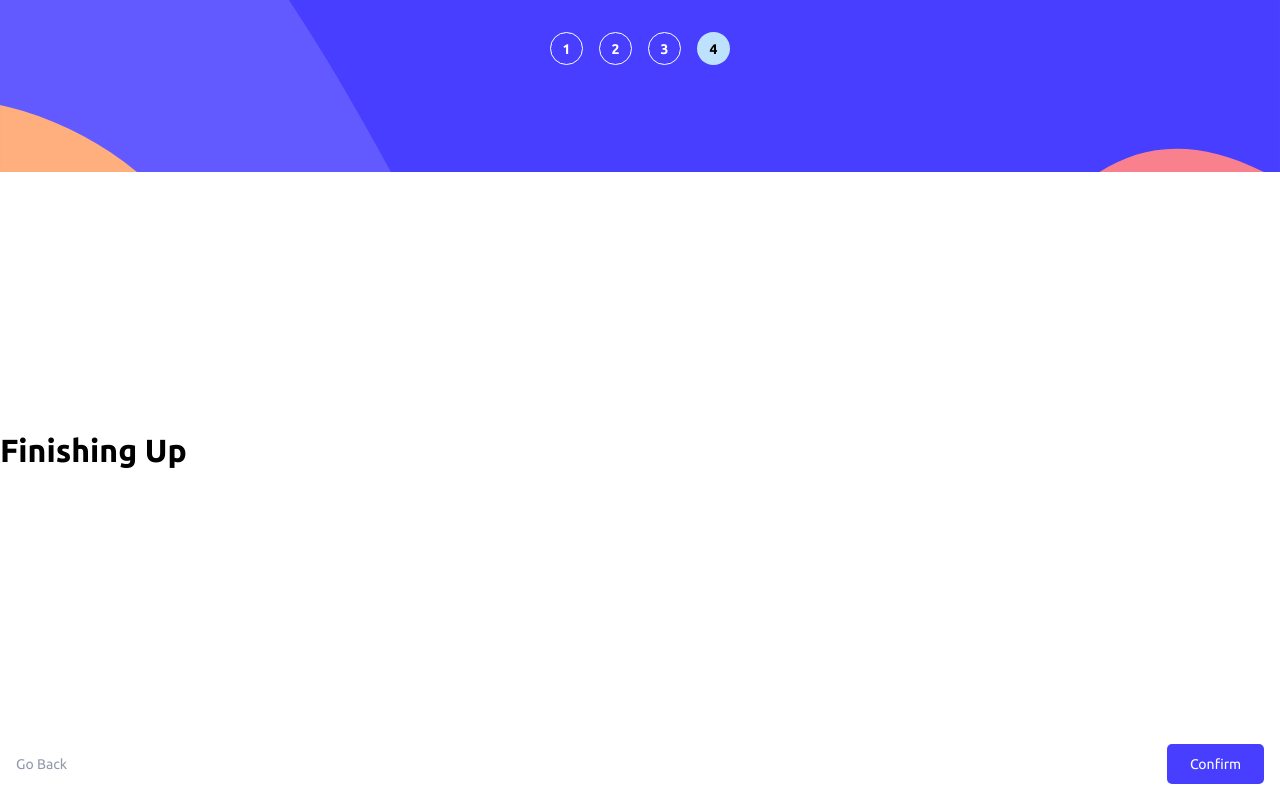
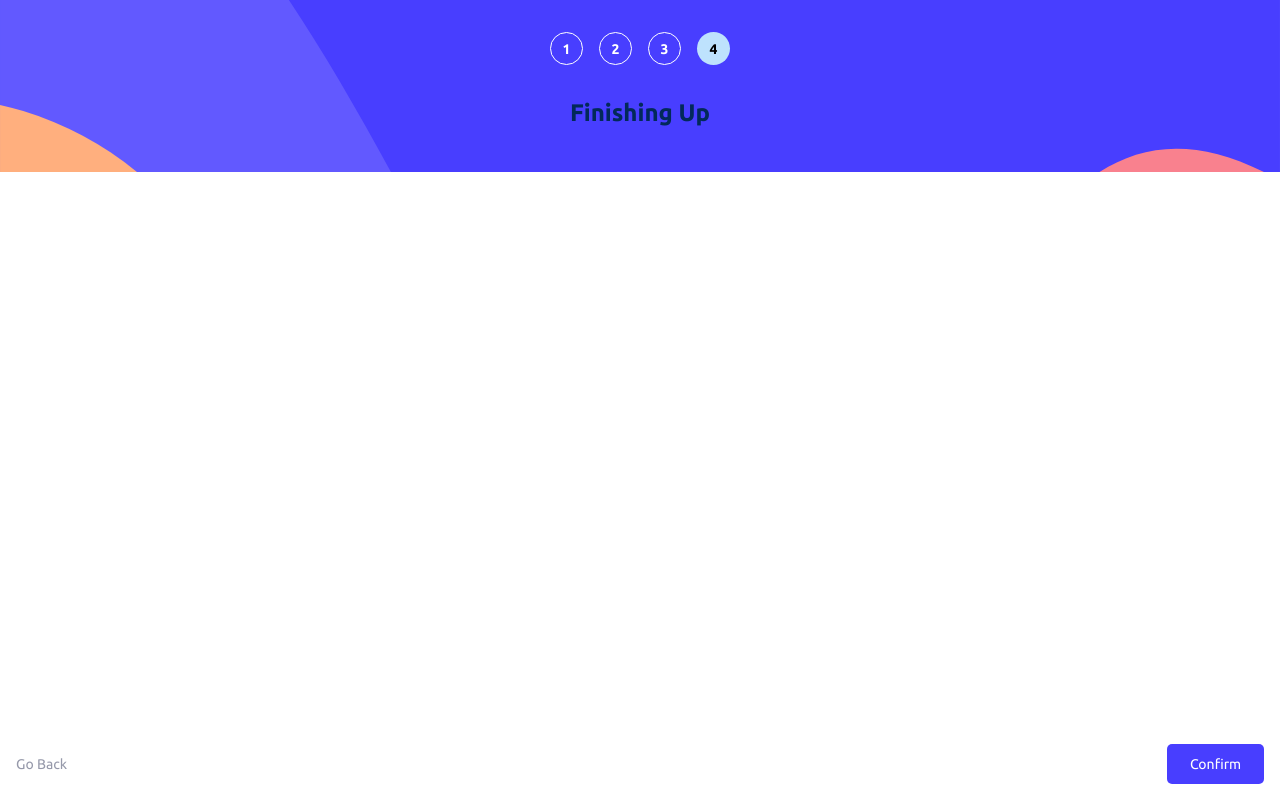
Before and after one commit to claystuart/multi-step-form, a React (Create React App) app: page /finish in a window 1280 px wide. Built offline with nearby package versions, Linux system fonts and the light colour scheme.

Commit message:
Create main and center 99px from top per design.

```diff
--- a/src/App.jsx
+++ b/src/App.jsx
@@ -15,6 +15,7 @@ export default function App() {
     return (
         <>
             <Header />
+            <main>
                 {/* Begin Routing */}
                 <Routes>
                     <Route path="/multi-step-form" element={<Info />} />
@@ -25,6 +26,8 @@ export default function App() {
                     <Route path="*" element={<NoPage />} />
                 </Routes>
                 {/* End Routing */}
+            </main>
+
             <Footer />
         </>
     )
--- a/src/css/info.css
+++ b/src/css/info.css
@@ -4,7 +4,6 @@
     padding-left: 24px;
     padding-top: 32px;
     background-color: white;
-    margin-top: 43px;
     border-radius: 8px;
 }
 
--- a/src/css/style.css
+++ b/src/css/style.css
@@ -20,6 +20,13 @@ body {
   background-color: #EFF5FF;
 }
 
+main {
+  position: absolute;
+  top: 99px;
+  left: 50%;
+  transform: translateX(-50%);
+}
+
 @media(min-width: 768px) {
   body{
     background-color: #EFF5FF;
--- a/src/pages/Info.jsx
+++ b/src/pages/Info.jsx
@@ -1,4 +1,4 @@
-// import "./css/info.css";
+import "../css/info.css";
 import { useState } from 'react';
 
 function Home() {
```
Lines whose indentation alone changed are shown as unchanged.
